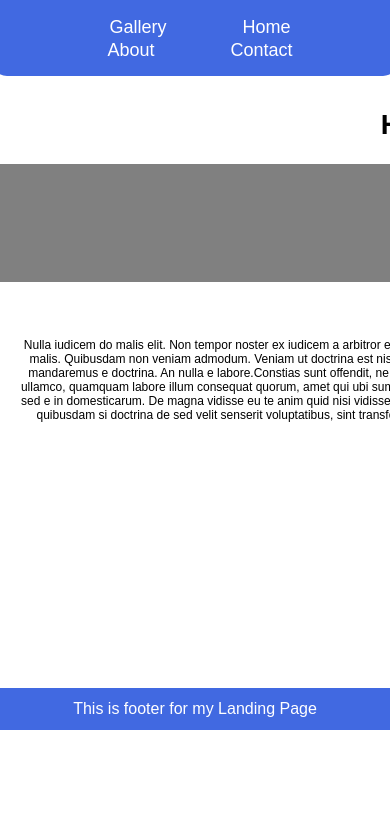
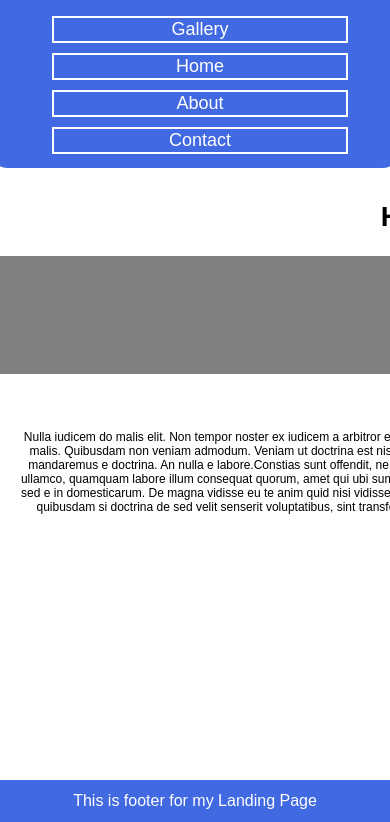
Before and after one commit to jackb7/jackb7.github.io, a plain HTML site: page index.html in a window 390 px wide. Shown: the part 90-912 px from the top of the page. Before the commit the page ends 844 px from the top, so only its background shows below. Drawn offline with Linux system fonts and the light colour scheme.

Commit message:
Update index.html

```diff
--- a/index.html
+++ b/index.html
@@ -48,8 +48,8 @@
       text-decoration: none;
     }
       ul li a:hover {
-      background-color: white;
-      color: royalblue;
+      background-color: ;
+      color: ;
 
     }
       ul li a:active {
@@ -100,8 +100,23 @@
       }
       ul li {
         font-size: 18px;
-        ;
+      }
+      nav {
+        text-align: center;
+      }
+      nav ul li{
+        display: flex;
+        flex-direction: row;
+        border: 2px solid white;
+        margin-top: 10px;
 
+      }
+      nav ul li:hover {
+        background-color: seagreen;
+        color: royalblue;
+      }
+      .justifyContent {
+        justify-content: center;
       }
 
       .block1 {
@@ -121,10 +136,10 @@
     <h1>Landing Page</h1>
     <nav>
       <ul>
-        <li><a href="portfoliopage.html" class="contact">Gallery</a></li>
-        <li><a href="index.html" class="portfolio">Home</a></li>
-        <li><a href="aboutpage.html" class="about">About</a></li>
-        <li><a href="contactpage.html" class="about">Contact</a></li>
+        <li class="justifyContent"><a href="portfoliopage.html" class="contact">Gallery</a></li>
+        <li class="justifyContent"><a href="index.html" class="portfolio">Home</a></li>
+        <li class="justifyContent"><a href="aboutpage.html" class="about">About</a></li>
+        <li class="justifyContent"><a href="contactpage.html" class="about">Contact</a></li>
       </ul>
     </nav>
   </header>
```
